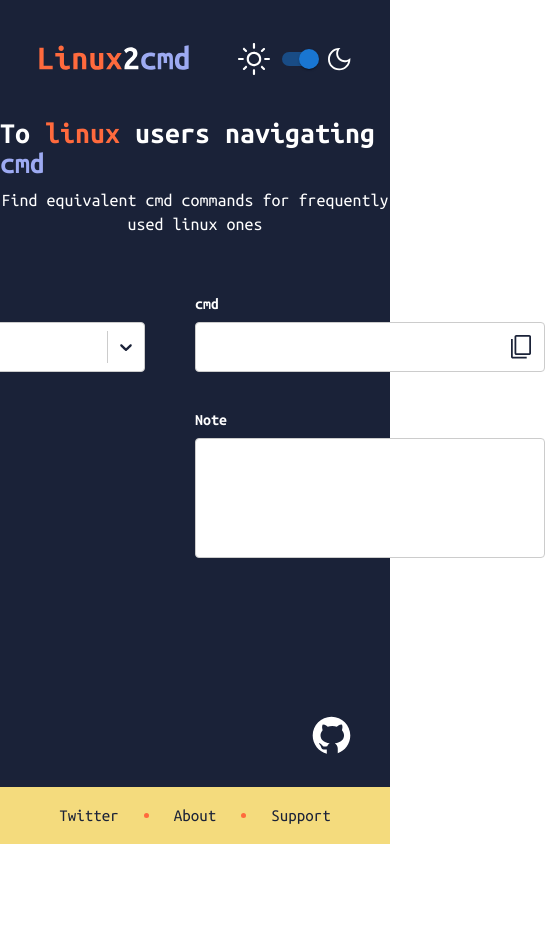
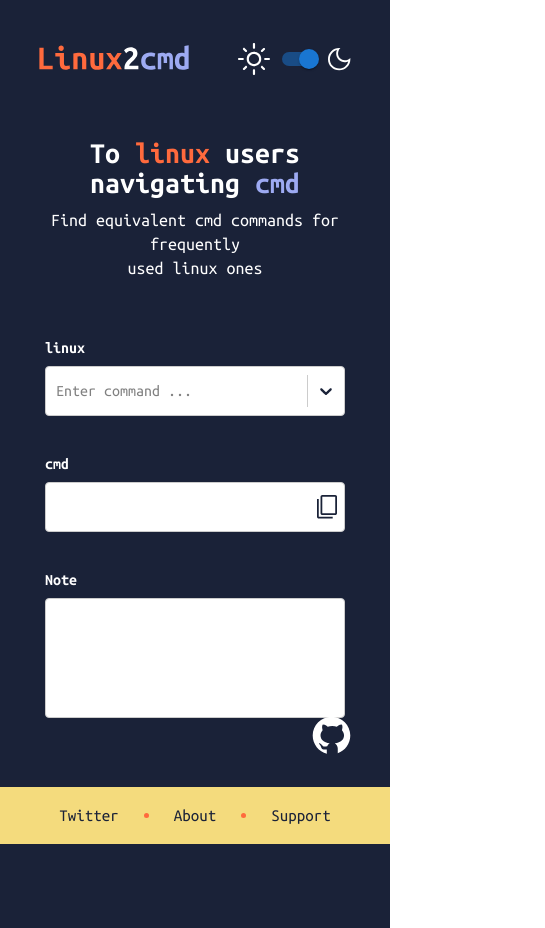
Before and after one commit to SeunAgbede/Linux2cmd, a React (Create React App) app: page / in a window 390 px wide. Shown: the whole page, 545 px wide, since content can reach past the window. Before the commit the page ends 844 px from the top, so only its background shows below. Built offline with nearby package versions, Linux system fonts and the light colour scheme.

Commit message:
css ordered + media queries added

```diff
--- a/src/App.js
+++ b/src/App.js
@@ -29,7 +29,7 @@ export default function App() {
 
             <div className="main-text">
 
-                <h2 className={checked ? "heading" : "heading light-heading"}>To <span className="orange">linux</span> users navigating <span className="blue-purple">cmd</span></h2>
+                <h2 className={checked ? "heading" : "heading light-heading"}>To <span className="orange">linux</span> users navigating <span className="purple">cmd</span></h2>
                 <p className={checked ? "heading-para" : "heading-para light-heading-para"}>Find equivalent cmd commands for frequently<br />used linux ones</p>
 
             </div>
--- a/src/app.css
+++ b/src/app.css
@@ -7,21 +7,176 @@
     font-family: 'Ubuntu Mono', monospace;
 }
 
+/* Arranged by Components */
+/* Header */
 header {
     margin: 40px auto 0;
     width: 80%;
+}
+
+.header {
+    display: flex;
+    justify-content: space-between;
+    align-items: center;
 }
 
 .logo {
     width: 150px;
 }
 
+.toggle-section {
+    display: flex;
+    align-items: center;
+}
+
+
+/* Footer */
+.footer {
+    display: flex;
+    justify-content: center;
+    align-items: center;
+    position: fixed;
+    bottom: 0;
+    background: #F4DB7D;
+    width: 100%;
+    padding: 20px 0;
+    color: #1A2238;
+}
+
+.footer p {
+    padding: 0 25px;
+    font-size: 17px;
+}
+
+.footer-link {
+    text-decoration: none;
+    color: #1A2238;
+}
+
+.light-footer {
+    background: #1A2238;
+    color: #FFFFFF;
+}
+
+.orange-dots {
+    height: 5px;
+    width: 5px;
+    background-color: #FF6A3D;
+    border-radius: 50%;
+}
+
+
+/* Lists */
+.lists-main {
+    width: 100%;
+    display: flex;
+    justify-content: center;
+    padding-top: 60px;
+    height: 75vh;
+}
+
+.labels {
+    color: #ffffff;
+    margin-bottom: 10px;
+    font-weight: 700;
+}
+
+.labels-light {
+    color: #1A2238;
+}
+
+.select-list {
+    margin-right: 50px;
+}
+
+.cmd,
+.note {
+    margin-bottom: 40px;
+}
+
+.cmd-area {
+    display: flex;
+    align-items: center;
+    background-color: #ffffff;
+    width: 350px;
+    height: 50px;
+    border-radius: 4px;
+    padding-left: 10px;
+    border: 1px solid #cccccc;
+    color: #1A2238;
+}
+
+.cmd-main {
+    position: relative;
+}
+
+.cpbtn {
+    padding: 8px;
+    position: absolute;
+    top: 10%;
+    left: 88%;
+    cursor: pointer;
+}
+
+.cpbtn-popup {
+    position: absolute;
+    top: -40px;
+    left: 280px;
+    background-color: #9DAAF2;
+    text-align: center;
+    padding: 10px;
+    font-size: 12px;
+    border-radius: 20px;
+    text-transform: uppercase;
+    letter-spacing: 1.5px;
+    font-weight: 600;
+}
+
+.slide-top {
+	-webkit-animation: slide-top 0.6s cubic-bezier(0.250, 0.460, 0.450, 0.940) both;
+	        animation: slide-top 0.6s cubic-bezier(0.250, 0.460, 0.450, 0.940) both;
+}
+
+@-webkit-keyframes slide-top {
+    0% {
+      -webkit-transform: translateY(0);
+              transform: translateY(0);
+    }
+    100% {
+      -webkit-transform: translateY(-5px);
+              transform: translateY(-5px);
+    }
+  }
+  @keyframes slide-top {
+    0% {
+      -webkit-transform: translateY(0);
+              transform: translateY(0);
+    }
+    100% {
+      -webkit-transform: translateY(-5px);
+              transform: translateY(-5px);
+    }
+  }
+
+
+.note-area {
+    background-color: #ffffff;
+    width: 350px;
+    height: 120px;
+    border-radius: 4px;
+    padding: 10px;
+    border: 1px solid #cccccc;
+    color: #1A2238
+}
+
+
+/* App */
 .main {
     background: #1A2238;
     display: flex;
     flex-direction: column;
     align-items: center;
-    height: 100vh;
+    height: 110vh;
     transition: 0.1s;
 }
 
@@ -61,7 +216,7 @@ header {
     color: #FF6A3D;
 }
 
-.blue-purple {
+.purple {
     color: #9DAAF2;
 }
 
@@ -71,119 +226,39 @@ header {
     right: 10%;
 }
 
-.footer {
-    display: flex;
-    justify-content: center;
-    align-items: center;
-    position: fixed;
-    bottom: 0;
-    background: #F4DB7D;
-    width: 100%;
-    padding: 20px 0;
-    color: #1A2238;
+
+/* Media Query */
+@media only screen and (max-width: 768px) {
+
+    .main-text {
+        width: 80%;
+        padding-top: 60px;
     }
 
-.footer p {
-    padding: 0 25px;
-    font-size: 17px;
+    .heading {
+        text-align: center;
     }
 
-.footer-link {
-    text-decoration: none;
-    color: #1A2238;
+    .select-list {
+        margin-right: 0;
     }
 
-.light-footer {
-    background: #1A2238;
-    color: #FFFFFF;
-}
-
-.orange-dots {
-    height: 5px;
-    width: 5px;
-    background-color: #FF6A3D;
-    border-radius: 50%;
-}
-
-.header {
-    display: flex;
-    justify-content: space-between;
+    .lists-main {
+        flex-direction: column;
         align-items: center;
-}
-
-.toggle-section {
-    display: flex;
-    align-items: center;
-}
-
-
-.lists-main {
-    width: 100%;
-    display: flex;
-    justify-content: center;
-    margin: 60px 0 100px 0;
-}
-
-
-.labels {
-    color: #ffffff;
-    margin-bottom: 10px;
-    font-weight: 700;
-}
-
-.labels-light {
-    color: #1A2238;
-}
-
-.cmd,
-.note {
-    margin-bottom: 40px;
+        justify-content: start;
     }
 
     .cmd-area {
-    display: flex;
-    align-items: center;
-    background-color: #ffffff;
-    width: 350px;
-    height: 50px;
-    border-radius: 4px;
-    padding-left: 10px;
-    border: 1px solid #cccccc;
-    color: #1A2238;
-}
-
-.cmd-main {
-    position: relative;
-}
-
-.cpbtn {
-    padding: 8px;
-    position: absolute;
-    top: 10%;
-    left: 88%;
-    cursor: pointer;
-}
-
-.cpbtn-popup {
-    position: absolute;
-    top: -35px;
-    left: 290px;
-    background-color: #9DAAF2;
-    text-align: center;
-    padding: 10px;
-    font-size: 11px;
-    border-radius: 2px;
-    text-transform: uppercase;
-    letter-spacing: 1.5px;
-    font-weight: 400;
+        width: 300px;
     }
 
     .note-area {
-    background-color: #ffffff;
-    width: 350px;
-    height: 120px;
-    border-radius: 4px;
-    padding: 10px;
-    border: 1px solid #cccccc;
-    color: #1A2238
+        width: 300px;
     }
+
+    .cmd-cmd {
+        margin-top: 40px;
+    }
+
+}
--- a/src/components/Lists.js
+++ b/src/components/Lists.js
@@ -21,8 +21,6 @@ export default function Lists() {
         alert('Error' + err);
     }
 
-
-    //
     // initialised to false to avoid copypop before
     const [selectedOption, setSelectedOption] = React.useState(false);
 
@@ -32,7 +30,6 @@ export default function Lists() {
             ...provided,
             width: '300px',
             height: '50px',
-            marginRight: ' 50px'
         }),
         dropdownIndicator: (provided) => ({
             ...provided,
@@ -72,14 +69,15 @@ export default function Lists() {
                 <Select
                     styles={selectStyles}
                     defaultValue={selectedOption}
-                    className="lists"
+                    className="select-list"
                     placeholder={"Enter command ..."}
                     onChange={setSelectedOption}
                     options={commandsList}
                 />
             </div>
 
-            <div>
+            <div className="cmd-cmd">
+
                 <div className="cmd">
 
                     <p className={checked ? "labels" : "labels labels-light"}>cmd</p>
@@ -88,7 +86,8 @@ export default function Lists() {
 
                         <p className="cmd-area">{selectedOption.cmd}</p>
 
-                        {isPopUp && copyText && <div className="cpbtn-popup">Command<br />Copied</div>}
+                        {isPopUp && copyText && <div className="cpbtn-popup  slide-top">Copied!</div>}
+
 
                         <div className="cpbtn" onClick={copyToClipboard}>
                             <img src={cpbtn} alt="copy" />
@@ -102,6 +101,7 @@ export default function Lists() {
                     <p className={checked ? "labels" : "labels labels-light"}>Note</p>
                     <p className="note-area">{selectedOption.note}</p>
                 </div>
+
             </div>
 
         </div>
```
Also changed, not shown: 1 other file (tests, documents, lock files or other folders). Lines whose indentation alone changed are shown as unchanged.
